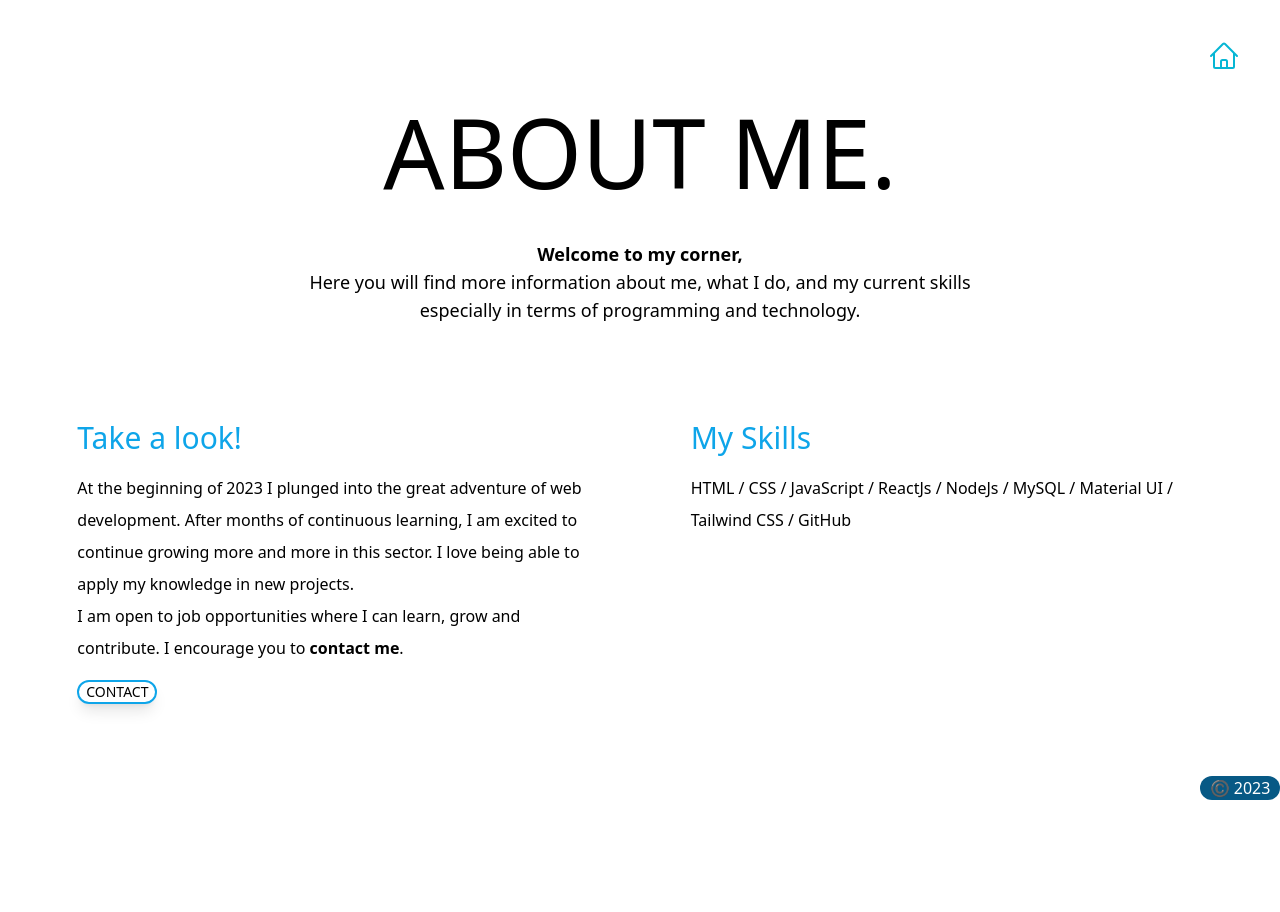
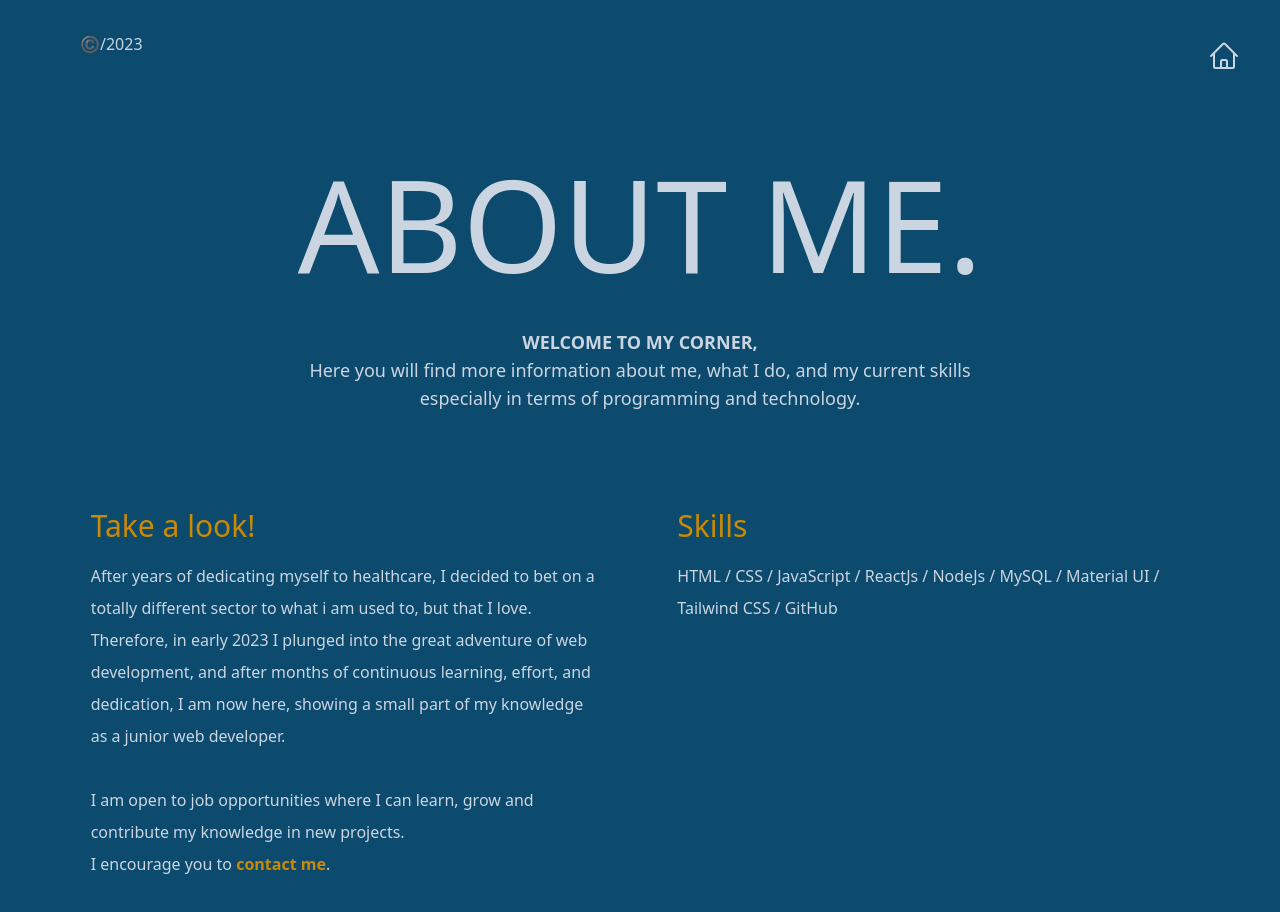
Before and after one commit to Snnip/Portfolio, a React (Vite) app: page /about in a window 1280 px wide. Shown: the top 912 px of the page. Before the commit the page ends 800 px from the top, so only its background shows below. Built offline with nearby package versions, Linux system fonts and the light colour scheme; what tailwindcss-animated would draw is missing.

Commit message:
Cambios en el diseño

```diff
--- a/src/components/About/About.jsx
+++ b/src/components/About/About.jsx
@@ -1,11 +1,11 @@
 import { Link } from "react-router-dom";
+import Footer from "../Footer/Footer";
 
 const About = () => {
   return (
-    <div className="flex flex-col h-screen w-full">
-      <div className="p-5 md:p-10 flex-grow ">
+    <div className="flex flex-col min-h-screen w-full bg-sky-900 text-slate-300 p-10 md:p-20 mt-auto">
       <header>
-          <Link to="/" className="flex justify-end mb-8">
+        <Link to="/" className="right-10 top-10 absolute ">
           <button>
             <svg
               xmlns="http://www.w3.org/2000/svg"
@@ -13,7 +13,7 @@ const About = () => {
               viewBox="0 0 24 24"
               strokeWidth={1.5}
               stroke="currentColor"
-                className="w-8 h-8 stroke-cyan-500 ">
+              className="w-8 h-8 stroke-slate-300 ">
               <path
                 strokeLinecap="round"
                 strokeLinejoin="round"
@@ -22,11 +22,11 @@ const About = () => {
             </svg>
           </button>
         </Link>
-          <h2 className="text-5xl md:text-8xl uppercase text-center">
+        <h2 className="text-7xl md:text-9xl uppercase text-center mt-20">
           About me.
         </h2>
         <p className="text-center md:text-lg mt-4 md:mt-10 max-w-2xl mx-auto leading-loose">
-            <b>Welcome to my corner,</b>
+          <b className="uppercase">Welcome to my corner,</b>
           <br />
           Here you will find more information about me, what I do, and my
           current skills especially in terms of programming and technology.
@@ -35,30 +35,31 @@ const About = () => {
 
       <div className="flex flex-col md:flex-row justify-evenly gap-16 text-left mt-16 md:mt-24 leading-loose">
         <div className="md:w-1/2 md:max-w-lg ">
-            <h3 className="text-3xl mb-4 animate-fade-down animate-duration-1 text-sky-500">
+          <h3 className="text-3xl mb-4 animate-fade-down animate-duration-1 text-yellow-600">
             Take a look!
           </h3>
           <p>
-              At the beginning of 2023 I plunged into the great adventure of web
-              development. After months of continuous learning, I am excited to
-              continue growing more and more in this sector. I love being able
-              to apply my knowledge in new projects.{" "}
+            After years of dedicating myself to healthcare, I decided to bet on
+            a totally different sector to what i am used to, but that I love.
+            Therefore, in early 2023 I plunged into the great adventure of web
+            development, and after months of continuous learning, effort, and
+            dedication, I am now here, showing a small part of my knowledge as a
+            junior web developer.
           </p>
+          <br />
           <p>
             I am open to job opportunities where I can learn, grow and
-              contribute. I encourage you to <b>contact me</b>.
+            contribute my knowledge in new projects.
+            <br />I encourage you to {""}
+            <Link to="/contact">
+              <b className="text-yellow-600 hover:text-white">contact me</b>.
+            </Link>
           </p>
-
-            <Link to="/contact">
-              <button className="text-sm border-2 border-sky-500 rounded-full w-20 shadow-lg uppercase mt-4">
-                contact
-              </button>
-            </Link>
         </div>
 
         <div className="md:w-1/2 md:max-w-lg">
-            <h3 className="text-3xl mb-4 animate-fade-down animate-duration-1 text-sky-500">
-              My Skills
+          <h3 className="text-3xl mb-4 animate-fade-down animate-duration-1 text-yellow-600">
+            Skills
           </h3>
           <p className="mb-10 md:mb-0">
             HTML / CSS / JavaScript / ReactJs / NodeJs / MySQL / Material UI /
@@ -66,11 +67,8 @@ const About = () => {
           </p>
         </div>
       </div>
-      </div>
 
-      <footer className="flex justify-around text-center bg-sky-800 text-white rounded-full w-full md:w-20 fixed bottom-0 right-0">
-        <p>©️ 2023</p>
-      </footer>
+      <Footer />
     </div>
   );
 };
--- a/src/components/Contact/Contact.jsx
+++ b/src/components/Contact/Contact.jsx
@@ -1,4 +1,5 @@
 import { Link } from "react-router-dom";
+import Footer from "../Footer/Footer";
 
 const Contact = () => {
   const handleEmailClick = (e) => {
@@ -24,10 +25,30 @@ const Contact = () => {
   };
 
   return (
-    <div className="flex flex-col justify-center h-screen w-full p-5 md:p-10 ">
-      <section>
-        <h2 className="text-5xl md:text-8xl uppercase">Contact me.</h2>
-        <p className="md:text-lg mt-4 md:mt-10 leading-loose">
+    <div className="flex flex-col justify-center min-h-screen w-full bg-sky-900 text-slate-300 p-10 md:p-20">
+      <header>
+        <Link to="/" className="right-10 top-10 absolute">
+          <button>
+            <svg
+              xmlns="http://www.w3.org/2000/svg"
+              fill="none"
+              viewBox="0 0 24 24"
+              strokeWidth={1.5}
+              stroke="currentColor"
+              className="w-8 h-8 stroke-slate-300 ">
+              <path
+                strokeLinecap="round"
+                strokeLinejoin="round"
+                d="M2.25 12l8.954-8.955c.44-.439 1.152-.439 1.591 0L21.75 12M4.5 9.75v10.125c0 .621.504 1.125 1.125 1.125H9.75v-4.875c0-.621.504-1.125 1.125-1.125h2.25c.621 0 1.125.504 1.125 1.125V21h4.125c.621 0 1.125-.504 1.125-1.125V9.75M8.25 21h8.25"
+              />
+            </svg>
+          </button>
+        </Link>
+        <h2 className="text-7xl md:text-9xl uppercase">Hello.</h2>
+      </header>
+
+      <div>
+        <p className="md:w-1/2 md:text-lg mt-4 md:mt-10 leading-loose">
           If you are interested in contacting me, so I can offer you my
           willingness to learn and my skills, I provide you with an email, and
           my social networks.
@@ -37,7 +58,7 @@ const Contact = () => {
           Email:{" "}
           <a
             onClick={handleEmailClick}
-            className="underline underline-offset-2 decoration-2 decoration-sky-500 hover:decoration-blue-800 cursor-pointer">
+            className="underline underline-offset-2 decoration-2 decoration-yellow-600 hover:decoration-white cursor-pointer">
             sanpb10@gmail.com
           </a>
         </p>
@@ -47,7 +68,7 @@ const Contact = () => {
             href="https://www.linkedin.com/in/sandra-polb/"
             target="_blank"
             rel="noopener noreferrer"
-            className="underline underline-offset-2 decoration-2 decoration-sky-500 hover:decoration-blue-800 cursor-pointer">
+            className="underline underline-offset-2 decoration-2 decoration-yellow-600  hover:decoration-white cursor-pointer">
             Linkedin
           </a>{" "}
           /{" "}
@@ -55,33 +76,13 @@ const Contact = () => {
             href="https://github.com/Snnip"
             target="_blank"
             rel="noopener noreferrer"
-            className="underline underline-offset-2 decoration-2 decoration-sky-500 hover:decoration-blue-800 cursor-pointer">
+            className="underline underline-offset-2 decoration-2 decoration-yellow-600  hover:decoration-white cursor-pointer">
             GitHub
           </a>
         </p>
-      </section>
+      </div>
 
-      <Link to="/" className="flex justify-center mt-28">
-        <button>
-          <svg
-            xmlns="http://www.w3.org/2000/svg"
-            fill="none"
-            viewBox="0 0 24 24"
-            strokeWidth={1.5}
-            stroke="currentColor"
-            className="animate-bounce w-8 h-8 stroke-cyan-500 ">
-            <path
-              strokeLinecap="round"
-              strokeLinejoin="round"
-              d="M2.25 12l8.954-8.955c.44-.439 1.152-.439 1.591 0L21.75 12M4.5 9.75v10.125c0 .621.504 1.125 1.125 1.125H9.75v-4.875c0-.621.504-1.125 1.125-1.125h2.25c.621 0 1.125.504 1.125 1.125V21h4.125c.621 0 1.125-.504 1.125-1.125V9.75M8.25 21h8.25"
-            />
-          </svg>
-        </button>
-      </Link>
-
-      <footer className="text-center absolute bottom-0 right-0 bg-sky-800 text-white rounded-full w-20">
-        <p>©️ 2023</p>
-      </footer>
+      <Footer />
     </div>
   );
 };
--- /dev/null
+++ b/src/components/Footer/Footer.jsx
@@ -0,0 +1,9 @@
+const Footer = () => {
+  return (
+    <footer className="flex flex-grow items-end text-center text-slate-300 absolute top-8">
+      <p>©️/2023</p>
+    </footer>
+  );
+};
+
+export default Footer;
--- a/src/components/Home/Home.jsx
+++ b/src/components/Home/Home.jsx
@@ -1,20 +1,22 @@
 import { Link } from "react-router-dom";
+
+import Footer from "../Footer/Footer";
 
 const Home = () => {
   return (
-    <div className="flex flex-col justify-center gap-8 h-screen w-full p-5 md:p-20 mx-auto bg-blend-multiply bg-sky-900 text-white">
+    <div className="flex flex-col justify-center gap-8 min-h-screen w-full p-12 md:p-20 mx-auto bg-blend-multiply bg-sky-900 text-slate-300">
       <h2 className="text-6xl md:text-8xl uppercase">Hey, i am Sandra Pol</h2>
       <p className="text-base md:text-lg">
         a junior fullstack web developer in constant development and learning.
       </p>
       <Link to="/about">
-        <button className="text-lg md:text-xl text-white uppercase animate-bounce">
+        <button className="text-lg md:text-xl uppercase animate-bounce">
           About me
         </button>
       </Link>
 
       <div className="mt-12 ml-auto">
-        <nav className="flex flex-col md:flex-row gap-4 text-lg md:text-3xl">
+        <nav className="flex flex-col md:flex-row gap-3 md:gap-6 text-lg md:text-3xl">
           <Link to="/" className="hover:line-through">
             Home
           </Link>
@@ -27,9 +29,7 @@ const Home = () => {
         </nav>
       </div>
 
-      <footer className="flex justify-around text-center absolute bottom-0 right-0 bg-white text-black rounded-full w-20">
-        <p>©️ 2023</p>
-      </footer>
+      <Footer />
     </div>
   );
 };
```
Lines whose indentation alone changed are shown as unchanged.
